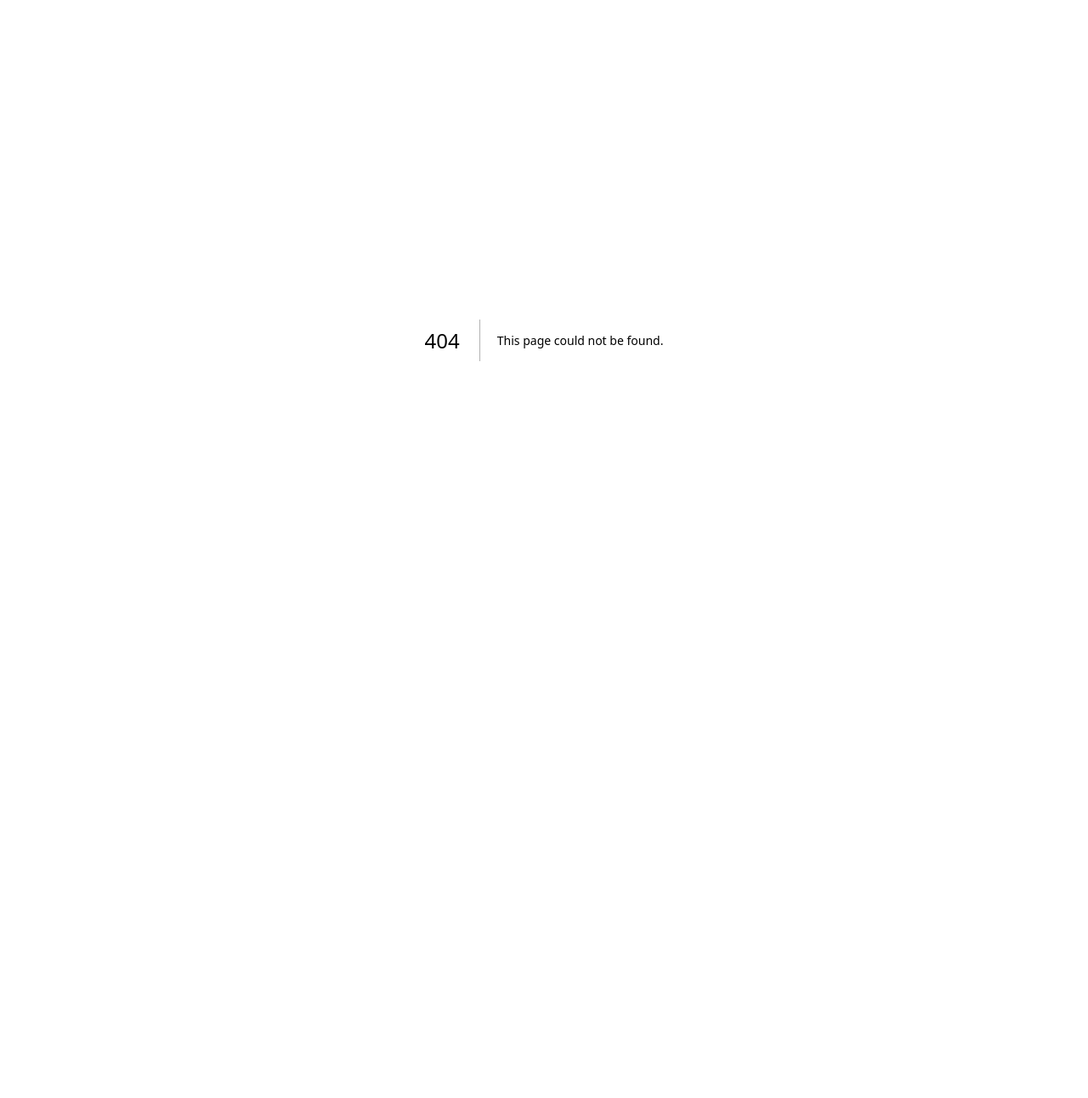
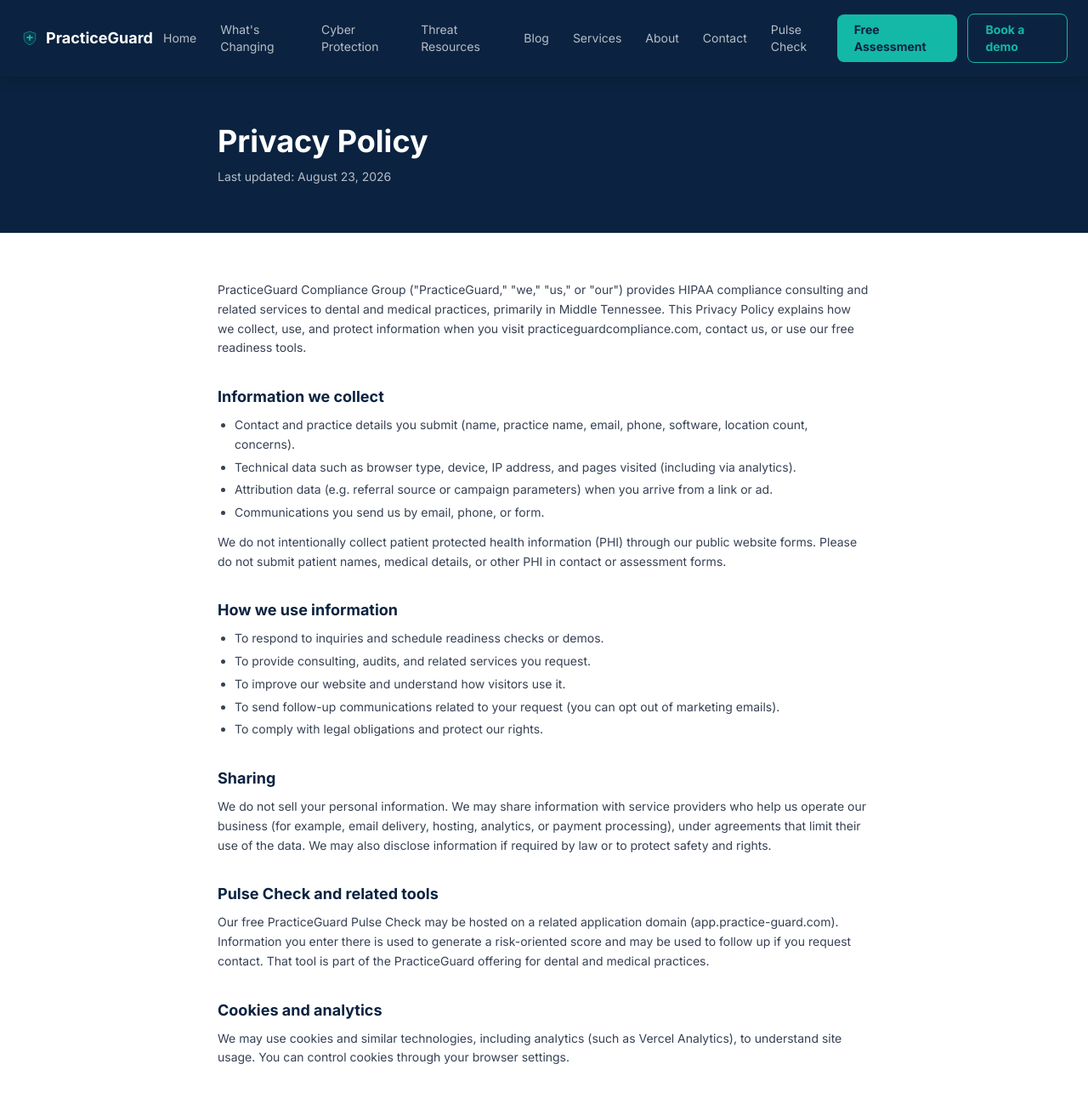
Before and after one commit to ApexDigital76/practiceguard-app, a Next.js app: page /privacy in a window 1280 px wide. Before the commit this address had no page. Shown: the top 1292 px of the page at 85% size. Before the commit the page ends 800 px from the top, so only its background shows below. Built offline with nearby package versions, Linux system fonts and the light colour scheme.

Commit message:
Add Privacy Policy page and soften HIPAA language on changes detail pages

```diff
--- /dev/null
+++ b/app/privacy/page.tsx
@@ -0,0 +1,143 @@
+import Link from 'next/link'
+import type { Metadata } from 'next'
+import Navbar from '@/components/Navbar'
+
+export const metadata: Metadata = {
+  title: 'Privacy Policy',
+  description: 'Privacy Policy for PracticeGuard Compliance Group — how we collect, use, and protect information from dental and medical practices.',
+}
+
+export default function PrivacyPage() {
+  return (
+    <div className="min-h-screen bg-white">
+      <Navbar />
+
+      <section className="bg-[#0b2340] text-white py-14 px-6">
+        <div className="max-w-3xl mx-auto">
+          <h1 className="text-3xl md:text-4xl font-bold mb-3">Privacy Policy</h1>
+          <p className="text-white/70 text-sm">Last updated: August 23, 2026</p>
+        </div>
+      </section>
+
+      <section className="py-14 px-6">
+        <div className="max-w-3xl mx-auto space-y-8 text-gray-700 text-sm leading-relaxed">
+          <p>
+            PracticeGuard Compliance Group (&quot;PracticeGuard,&quot; &quot;we,&quot; &quot;us,&quot; or &quot;our&quot;) provides HIPAA
+            compliance consulting and related services to dental and medical practices, primarily in Middle Tennessee.
+            This Privacy Policy explains how we collect, use, and protect information when you visit
+            practiceguardcompliance.com, contact us, or use our free readiness tools.
+          </p>
+
+          <div>
+            <h2 className="text-lg font-bold text-[#0b2340] mb-2">Information we collect</h2>
+            <ul className="list-disc pl-5 space-y-1">
+              <li>Contact and practice details you submit (name, practice name, email, phone, software, location count, concerns).</li>
+              <li>Technical data such as browser type, device, IP address, and pages visited (including via analytics).</li>
+              <li>Attribution data (e.g. referral source or campaign parameters) when you arrive from a link or ad.</li>
+              <li>Communications you send us by email, phone, or form.</li>
+            </ul>
+            <p className="mt-3">
+              We do not intentionally collect patient protected health information (PHI) through our public website forms.
+              Please do not submit patient names, medical details, or other PHI in contact or assessment forms.
+            </p>
+          </div>
+
+          <div>
+            <h2 className="text-lg font-bold text-[#0b2340] mb-2">How we use information</h2>
+            <ul className="list-disc pl-5 space-y-1">
+              <li>To respond to inquiries and schedule readiness checks or demos.</li>
+              <li>To provide consulting, audits, and related services you request.</li>
+              <li>To improve our website and understand how visitors use it.</li>
+              <li>To send follow-up communications related to your request (you can opt out of marketing emails).</li>
+              <li>To comply with legal obligations and protect our rights.</li>
+            </ul>
+          </div>
+
+          <div>
+            <h2 className="text-lg font-bold text-[#0b2340] mb-2">Sharing</h2>
+            <p>
+              We do not sell your personal information. We may share information with service providers who help us operate
+              our business (for example, email delivery, hosting, analytics, or payment processing), under agreements that
+              limit their use of the data. We may also disclose information if required by law or to protect safety and rights.
+            </p>
+          </div>
+
+          <div>
+            <h2 className="text-lg font-bold text-[#0b2340] mb-2">Pulse Check and related tools</h2>
+            <p>
+              Our free PracticeGuard Pulse Check may be hosted on a related application domain (app.practice-guard.com).
+              Information you enter there is used to generate a risk-oriented score and may be used to follow up if you
+              request contact. That tool is part of the PracticeGuard offering for dental and medical practices.
+            </p>
+          </div>
+
+          <div>
+            <h2 className="text-lg font-bold text-[#0b2340] mb-2">Cookies and analytics</h2>
+            <p>
+              We may use cookies and similar technologies, including analytics (such as Vercel Analytics), to understand
+              site usage. You can control cookies through your browser settings.
+            </p>
+          </div>
+
+          <div>
+            <h2 className="text-lg font-bold text-[#0b2340] mb-2">Data retention and security</h2>
+            <p>
+              We retain inquiry and client-related information as needed to provide services and meet legal or business
+              requirements. We use reasonable administrative and technical safeguards appropriate to the nature of the data.
+              No method of transmission over the Internet is 100% secure.
+            </p>
+          </div>
+
+          <div>
+            <h2 className="text-lg font-bold text-[#0b2340] mb-2">Your choices</h2>
+            <p>
+              You may request access to or correction of the contact information we hold about you, or ask us to delete
+              inquiry records where we are not required to keep them, by emailing{' '}
+              <a href="mailto:dallas@practiceguardcompliance.com" className="text-[#14b8a6] hover:underline">
+                dallas@practiceguardcompliance.com
+              </a>
+              . If you are a California resident, additional rights may apply under state privacy law; contact us to exercise them.
+            </p>
+          </div>
+
+          <div>
+            <h2 className="text-lg font-bold text-[#0b2340] mb-2">Children</h2>
+            <p>Our services are directed to businesses and professionals, not to children under 13.</p>
+          </div>
+
+          <div>
+            <h2 className="text-lg font-bold text-[#0b2340] mb-2">Changes</h2>
+            <p>We may update this Privacy Policy from time to time. The &quot;Last updated&quot; date at the top will change when we do.</p>
+          </div>
+
+          <div>
+            <h2 className="text-lg font-bold text-[#0b2340] mb-2">Contact</h2>
+            <p>
+              PracticeGuard Compliance Group<br />
+              Gallatin, TN<br />
+              <a href="mailto:dallas@practiceguardcompliance.com" className="text-[#14b8a6] hover:underline">
+                dallas@practiceguardcompliance.com
+              </a>
+              <br />
+              <a href="tel:6157853493" className="text-[#14b8a6] hover:underline">(615) 785-3493</a>
+            </p>
+          </div>
+
+          <p>
+            <Link href="/" className="text-[#14b8a6] hover:underline">← Back to home</Link>
+          </p>
+        </div>
+      </section>
+
+      <footer className="bg-[#0b2340] text-white/60 py-10 px-6">
+        <div className="max-w-4xl mx-auto text-xs text-center space-y-2">
+          <div className="flex justify-center gap-4">
+            <Link href="/privacy" className="hover:text-white">Privacy Policy</Link>
+            <Link href="/#contact" className="hover:text-white">Contact</Link>
+          </div>
+          <div>© {new Date().getFullYear()} PracticeGuard Compliance Group. All rights reserved.</div>
+        </div>
+      </footer>
+    </div>
+  )
+}
```
